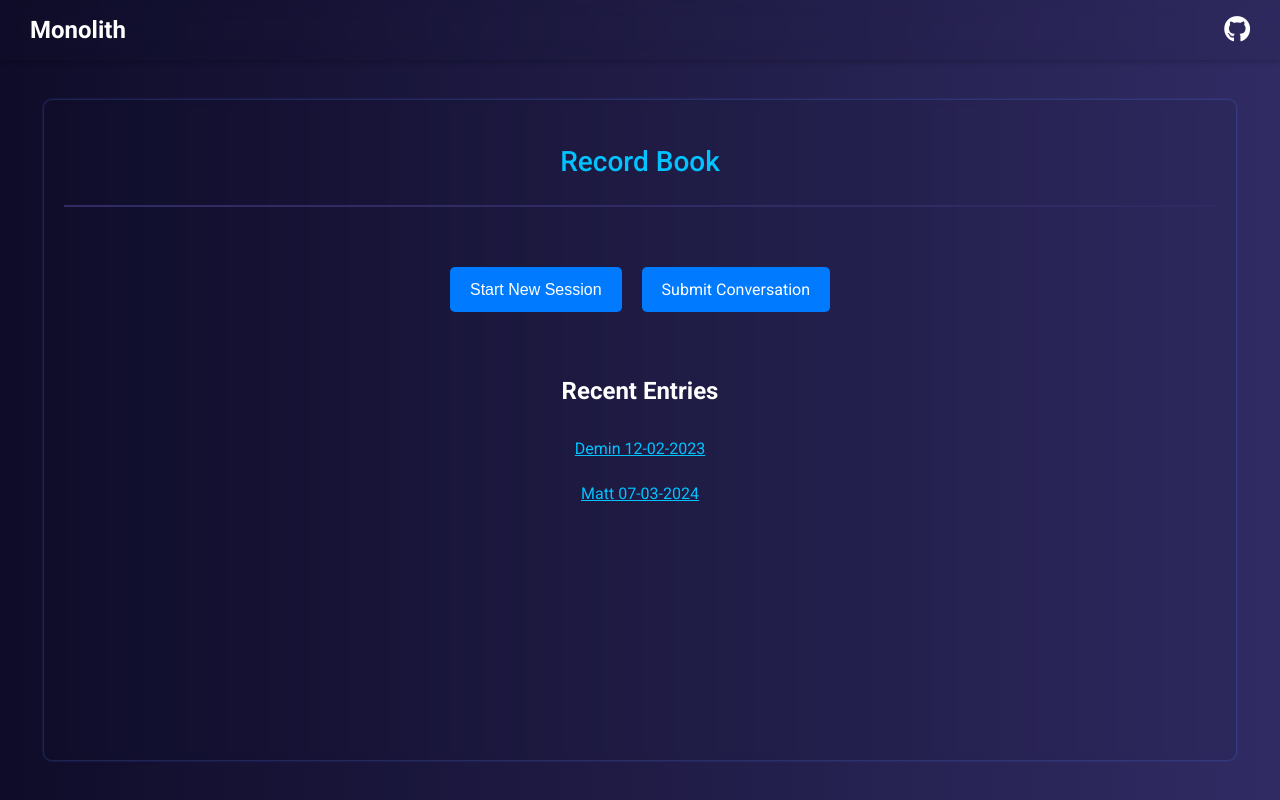
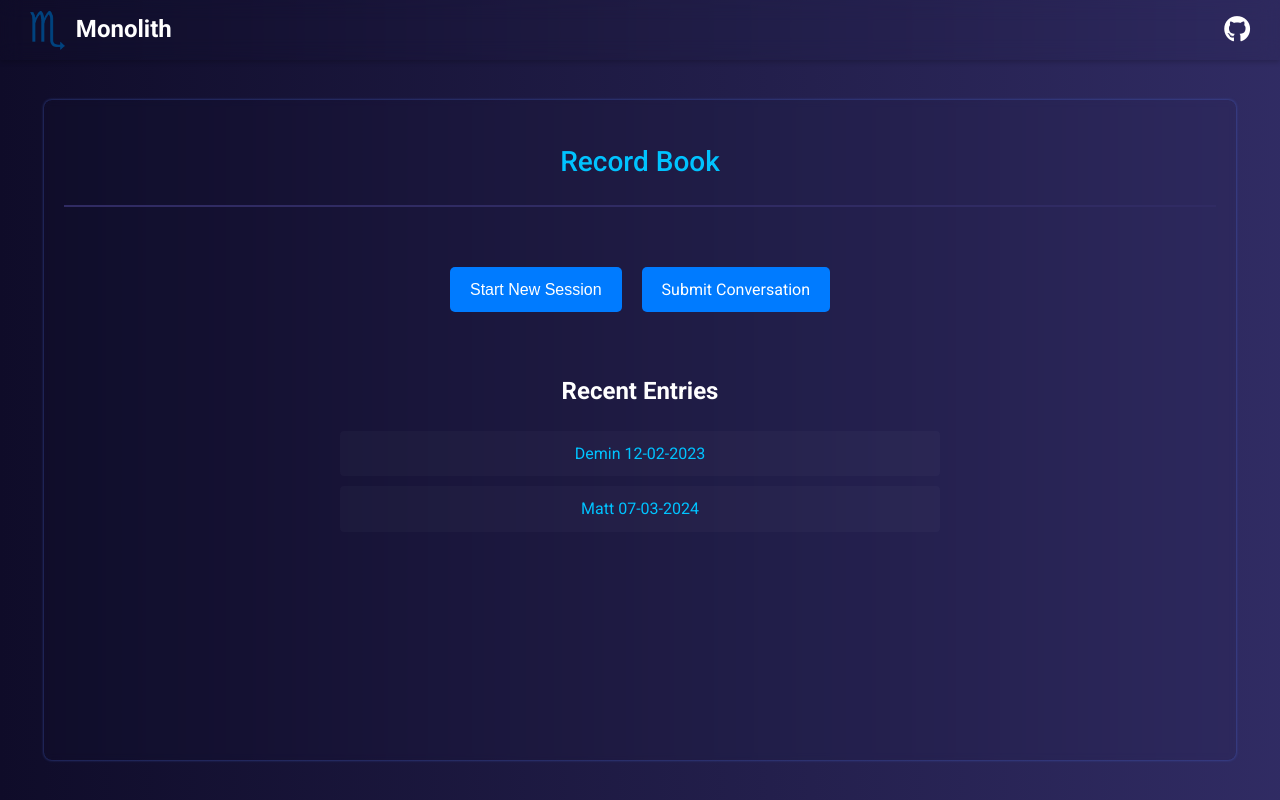
Before and after one commit to Monolith-Tech/Medcare, a Flask app: page / in a window 1280 px wide. Run offline with Flask 2, Linux system fonts and the light colour scheme; the visitor is signed in with stand-in values (Sample User, id 1); parts of the project's set-up code (start-up, migrations or seed data) failed here and were passed over.

Commit message:
ui imprv

```diff
--- a/static/dashboard.css
+++ b/static/dashboard.css
@@ -129,16 +129,21 @@ body {
 }
 
 .entries li a {
+    text-decoration: none;
+    background-color: rgba(255, 255, 255, 0.023);
     color: #00c3ff;
     transition: color 0.3s ease;
-    padding: 5px 10px;
+    padding: 10px 200px;
+    width: 200px;
     border-radius: 4px;
     display: block;
+    text-align: center;
 }
 
 .entries li a:hover {
     color: #ffffff;
     background-color: rgba(255, 255, 255, 0.1);
+    transition: background-color 0.2s ease;
 }
 
 .flash-message {
--- a/templates/dashboard.html
+++ b/templates/dashboard.html
@@ -11,7 +11,10 @@
 </head>
 <body>
     <nav class="top-nav">
-        <a href="/" class="logo">Monolith</a>
+        <a href="/" class="logo">
+            <img src="{{ url_for('static', filename='icon.png') }}" alt="Icon" style="height: 40px; margin-right: 5px; vertical-align: middle;">
+            Monolith
+        </a>
         <div class="nav-icons">
             <a href="https://github.com/monolith-tech" target="_blank" aria-label="GitHub">
                 <i class="fab fa-github fa-lg"></i>
--- a/templates/login.html
+++ b/templates/login.html
@@ -11,6 +11,7 @@
 
   <body>
     <div class="container">
+      <img src="{{ url_for('static', filename='icon.png') }}" alt="Icon" style="height: 40px; margin-right: 5px; vertical-align: middle;">
       <h1>Monolith login</h1>
       {% if error %}
       <p class="error">{{ error }}</p>
--- a/utils/summarizer.py
+++ b/utils/summarizer.py
@@ -7,3 +7,7 @@ from utils.tools import (
 )
 
 from utils.prompts import conversation_prompt
+
+
+def summarize_test_results():
+    pass
```
Also changed, not shown: templates/record_session.html (+13 -2 lines), templates/records.html (+13 -2 lines).
